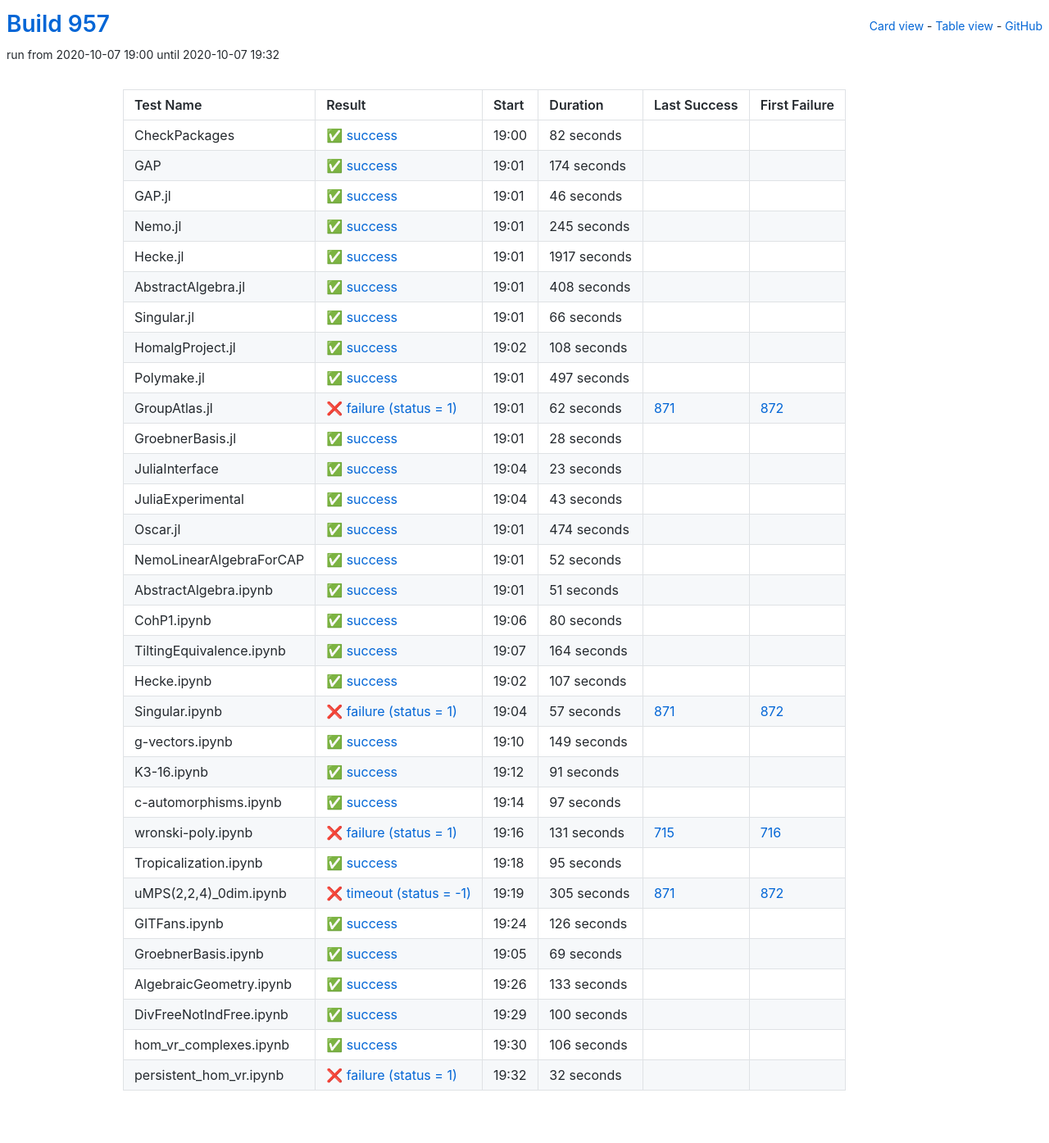
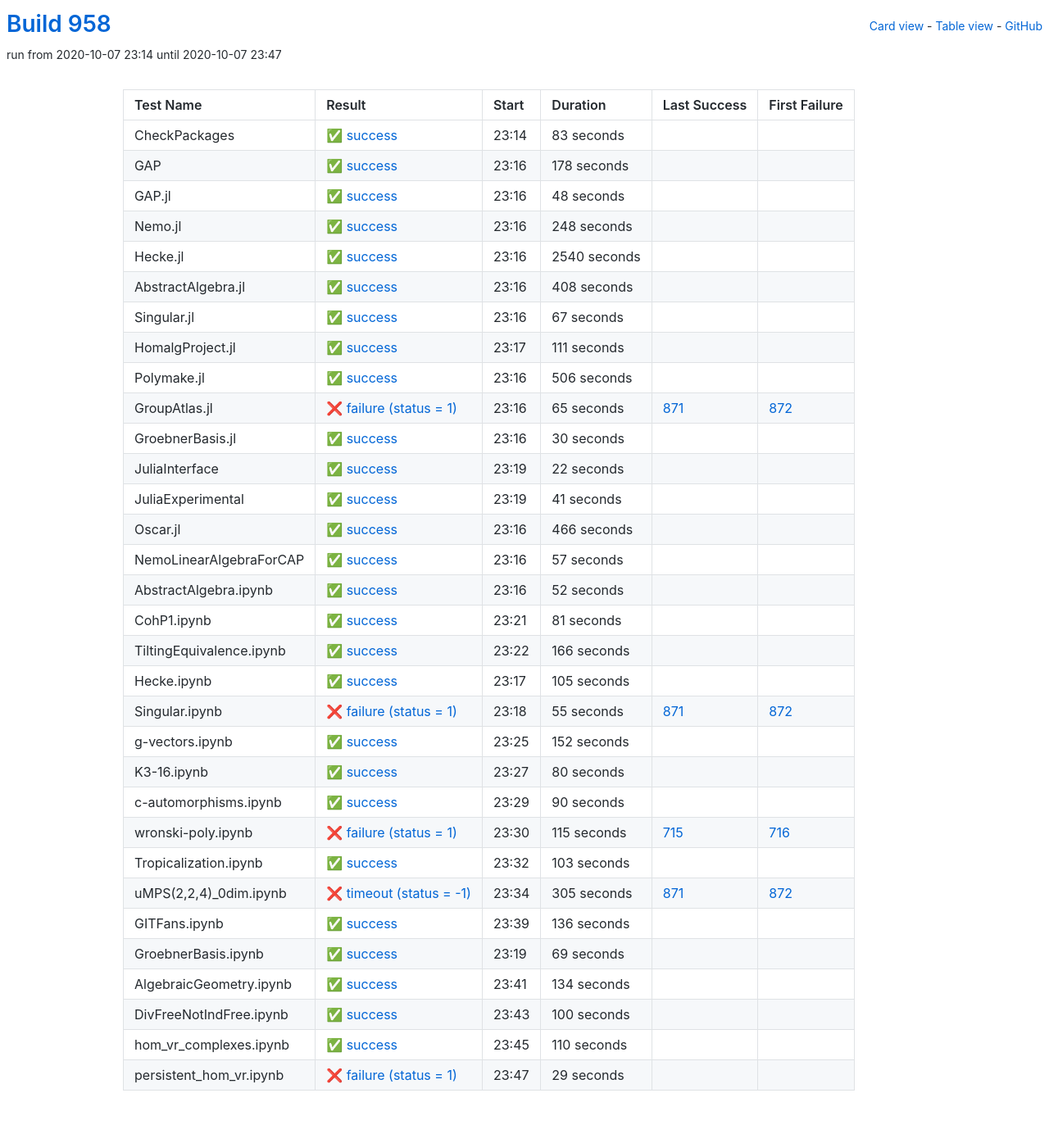
Before and after one commit to oscar-system/oscar-ci-status-stable, a Jekyll site: the page built from table.html, in a window 1280 px wide. Shown: the whole page at 82% size. Built offline with Jekyll 4.4.1, drawn with Linux system fonts in a browser that asks for light colours.

Commit message:
Build #958

```diff
--- a/_data/ci.yml
+++ b/_data/ci.yml
@@ -1,6 +1,6 @@
 ---
-build: 957
-build_url: https://oscarci.mathematik.uni-kl.de/job/oscar-stable/957/
+build: 958
+build_url: https://oscarci.mathematik.uni-kl.de/job/oscar-stable/958/
 job: oscar-stable
 organization: oscar-system
 repo: oscar-ci-status-stable
@@ -8,68 +8,68 @@ repourl: https://github.com/oscar-system/oscar-ci-status-stable
 tests:
 - name: CheckPackages
   id: checkpackages
-  log: https://oscarci.mathematik.uni-kl.de/job/oscar-stable/957/artifact/logs/build-957/CheckPackages.log
-  start: 2020-10-07 19:00
+  log: https://oscarci.mathematik.uni-kl.de/job/oscar-stable/958/artifact/logs/build-958/CheckPackages.log
+  start: 2020-10-07 23:14
   success: true
   exitcode: 0
   status: success
-  duration: 82
+  duration: 83
   last_success: false
   last_success_url:
   first_failure: false
   first_failure_url:
 - name: GAP
   id: gap
-  log: https://oscarci.mathematik.uni-kl.de/job/oscar-stable/957/artifact/logs/build-957/GAP.log
-  start: 2020-10-07 19:01
+  log: https://oscarci.mathematik.uni-kl.de/job/oscar-stable/958/artifact/logs/build-958/GAP.log
+  start: 2020-10-07 23:16
   success: true
   exitcode: 0
   status: success
-  duration: 174
+  duration: 178
   last_success: false
   last_success_url:
   first_failure: false
   first_failure_url:
 - name: GAP.jl
   id: gap-jl
-  log: https://oscarci.mathematik.uni-kl.de/job/oscar-stable/957/artifact/logs/build-957/GAP.jl.log
-  start: 2020-10-07 19:01
+  log: https://oscarci.mathematik.uni-kl.de/job/oscar-stable/958/artifact/logs/build-958/GAP.jl.log
+  start: 2020-10-07 23:16
   success: true
   exitcode: 0
   status: success
-  duration: 46
+  duration: 48
   last_success: false
   last_success_url:
   first_failure: false
   first_failure_url:
 - name: Nemo.jl
   id: nemo-jl
-  log: https://oscarci.mathematik.uni-kl.de/job/oscar-stable/957/artifact/logs/build-957/Nemo.jl.log
-  start: 2020-10-07 19:01
+  log: https://oscarci.mathematik.uni-kl.de/job/oscar-stable/958/artifact/logs/build-958/Nemo.jl.log
+  start: 2020-10-07 23:16
   success: true
   exitcode: 0
   status: success
-  duration: 245
+  duration: 248
   last_success: false
   last_success_url:
   first_failure: false
   first_failure_url:
 - name: Hecke.jl
   id: hecke-jl
-  log: https://oscarci.mathematik.uni-kl.de/job/oscar-stable/957/artifact/logs/build-957/Hecke.jl.log
-  start: 2020-10-07 19:01
+  log: https://oscarci.mathematik.uni-kl.de/job/oscar-stable/958/artifact/logs/build-958/Hecke.jl.log
+  start: 2020-10-07 23:16
   success: true
   exitcode: 0
   status: success
-  duration: 1917
+  duration: 2540
   last_success: false
   last_success_url:
   first_failure: false
   first_failure_url:
 - name: AbstractAlgebra.jl
   id: abstractalgebra-jl
-  log: https://oscarci.mathematik.uni-kl.de/job/oscar-stable/957/artifact/logs/build-957/AbstractAlgebra.jl.log
-  start: 2020-10-07 19:01
+  log: https://oscarci.mathematik.uni-kl.de/job/oscar-stable/958/artifact/logs/build-958/AbstractAlgebra.jl.log
+  start: 2020-10-07 23:16
   success: true
   exitcode: 0
   status: success
@@ -80,104 +80,116 @@ tests:
   first_failure_url:
 - name: Singular.jl
   id: singular-jl
-  log: https://oscarci.mathematik.uni-kl.de/job/oscar-stable/957/artifact/logs/build-957/Singular.jl.log
-  start: 2020-10-07 19:01
+  log: https://oscarci.mathematik.uni-kl.de/job/oscar-stable/958/artifact/logs/build-958/Singular.jl.log
+  start: 2020-10-07 23:16
   success: true
   exitcode: 0
   status: success
-  duration: 66
+  duration: 67
   last_success: false
   last_success_url:
   first_failure: false
   first_failure_url:
 - name: HomalgProject.jl
   id: homalgproject-jl
-  log: https://oscarci.mathematik.uni-kl.de/job/oscar-stable/957/artifact/logs/build-957/HomalgProject.jl.log
-  start: 2020-10-07 19:02
+  log: https://oscarci.mathematik.uni-kl.de/job/oscar-stable/958/artifact/logs/build-958/HomalgProject.jl.log
+  start: 2020-10-07 23:17
   success: true
   exitcode: 0
   status: success
-  duration: 108
+  duration: 111
   last_success: false
   last_success_url:
   first_failure: false
   first_failure_url:
 - name: Polymake.jl
   id: polymake-jl
-  log: https://oscarci.mathematik.uni-kl.de/job/oscar-stable/957/artifact/logs/build-957/Polymake.jl.log
-  start: 2020-10-07 19:01
+  log: https://oscarci.mathematik.uni-kl.de/job/oscar-stable/958/artifact/logs/build-958/Polymake.jl.log
+  start: 2020-10-07 23:16
   success: true
   exitcode: 0
   status: success
-  duration: 497
+  duration: 506
   last_success: false
   last_success_url:
   first_failure: false
   first_failure_url:
 - name: GroupAtlas.jl
   id: groupatlas-jl
-  log: https://oscarci.mathematik.uni-kl.de/job/oscar-stable/957/artifact/logs/build-957/GroupAtlas.jl.log
-  start: 2020-10-07 19:01
+  log: https://oscarci.mathematik.uni-kl.de/job/oscar-stable/958/artifact/logs/build-958/GroupAtlas.jl.log
+  start: 2020-10-07 23:16
   success: false
   exitcode: 1
   status: failure
-  duration: 62
+  duration: 65
   last_success: 871
   last_success_url: https://oscarci.mathematik.uni-kl.de/job/oscar-stable/871/
   first_failure: 872
   first_failure_url: https://oscarci.mathematik.uni-kl.de/job/oscar-stable/872/
 - name: GroebnerBasis.jl
   id: groebnerbasis-jl
-  log: https://oscarci.mathematik.uni-kl.de/job/oscar-stable/957/artifact/logs/build-957/GroebnerBasis.jl.log
-  start: 2020-10-07 19:01
+  log: https://oscarci.mathematik.uni-kl.de/job/oscar-stable/958/artifact/logs/build-958/GroebnerBasis.jl.log
+  start: 2020-10-07 23:16
   success: true
   exitcode: 0
   status: success
-  duration: 28
+  duration: 30
   last_success: false
   last_success_url:
   first_failure: false
   first_failure_url:
 - name: JuliaInterface
   id: juliainterface
-  log: https://oscarci.mathematik.uni-kl.de/job/oscar-stable/957/artifact/logs/build-957/JuliaInterface.log
-  start: 2020-10-07 19:04
+  log: https://oscarci.mathematik.uni-kl.de/job/oscar-stable/958/artifact/logs/build-958/JuliaInterface.log
+  start: 2020-10-07 23:19
   success: true
   exitcode: 0
   status: success
-  duration: 23
+  duration: 22
   last_success: false
   last_success_url:
   first_failure: false
   first_failure_url:
 - name: JuliaExperimental
   id: juliaexperimental
-  log: https://oscarci.mathematik.uni-kl.de/job/oscar-stable/957/artifact/logs/build-957/JuliaExperimental.log
-  start: 2020-10-07 19:04
+  log: https://oscarci.mathematik.uni-kl.de/job/oscar-stable/958/artifact/logs/build-958/JuliaExperimental.log
+  start: 2020-10-07 23:19
   success: true
   exitcode: 0
   status: success
-  duration: 43
+  duration: 41
   last_success: false
   last_success_url:
   first_failure: false
   first_failure_url:
 - name: Oscar.jl
   id: oscar-jl
-  log: https://oscarci.mathematik.uni-kl.de/job/oscar-stable/957/artifact/logs/build-957/Oscar.jl.log
-  start: 2020-10-07 19:01
+  log: https://oscarci.mathematik.uni-kl.de/job/oscar-stable/958/artifact/logs/build-958/Oscar.jl.log
+  start: 2020-10-07 23:16
   success: true
   exitcode: 0
   status: success
-  duration: 474
+  duration: 466
   last_success: false
   last_success_url:
   first_failure: false
   first_failure_url:
 - name: NemoLinearAlgebraForCAP
   id: nemolinearalgebraforcap
-  log: https://oscarci.mathematik.uni-kl.de/job/oscar-stable/957/artifact/logs/build-957/NemoLinearAlgebraForCAP.log
-  start: 2020-10-07 19:01
+  log: https://oscarci.mathematik.uni-kl.de/job/oscar-stable/958/artifact/logs/build-958/NemoLinearAlgebraForCAP.log
+  start: 2020-10-07 23:16
+  success: true
+  exitcode: 0
+  status: success
+  duration: 57
+  last_success: false
+  last_success_url:
+  first_failure: false
+  first_failure_url:
+- name: AbstractAlgebra.ipynb
+  id: abstractalgebra-ipynb
+  log: https://oscarci.mathematik.uni-kl.de/job/oscar-stable/958/artifact/logs/build-958/AbstractAlgebra.ipynb.log
+  start: 2020-10-07 23:16
   success: true
   exitcode: 0
   status: success
@@ -186,22 +198,70 @@ tests:
   last_success_url:
   first_failure: false
   first_failure_url:
-- name: AbstractAlgebra.ipynb
-  id: abstractalgebra-ipynb
-  log: https://oscarci.mathematik.uni-kl.de/job/oscar-stable/957/artifact/logs/build-957/AbstractAlgebra.ipynb.log
-  start: 2020-10-07 19:01
+- name: CohP1.ipynb
+  id: cohp1-ipynb
+  log: https://oscarci.mathematik.uni-kl.de/job/oscar-stable/958/artifact/logs/build-958/CohP1.ipynb.log
+  start: 2020-10-07 23:21
   success: true
   exitcode: 0
   status: success
-  duration: 51
+  duration: 81
   last_success: false
   last_success_url:
   first_failure: false
   first_failure_url:
-- name: CohP1.ipynb
-  id: cohp1-ipynb
-  log: https://oscarci.mathematik.uni-kl.de/job/oscar-stable/957/artifact/logs/build-957/CohP1.ipynb.log
-  start: 2020-10-07 19:06
+- name: TiltingEquivalence.ipynb
+  id: tiltingequivalence-ipynb
+  log: https://oscarci.mathematik.uni-kl.de/job/oscar-stable/958/artifact/logs/build-958/TiltingEquivalence.ipynb.log
+  start: 2020-10-07 23:22
+  success: true
+  exitcode: 0
+  status: success
+  duration: 166
+  last_success: false
+  last_success_url:
+  first_failure: false
+  first_failure_url:
+- name: Hecke.ipynb
+  id: hecke-ipynb
+  log: https://oscarci.mathematik.uni-kl.de/job/oscar-stable/958/artifact/logs/build-958/Hecke.ipynb.log
+  start: 2020-10-07 23:17
+  success: true
+  exitcode: 0
+  status: success
+  duration: 105
+  last_success: false
+  last_success_url:
+  first_failure: false
+  first_failure_url:
+- name: Singular.ipynb
+  id: singular-ipynb
+  log: https://oscarci.mathematik.uni-kl.de/job/oscar-stable/958/artifact/logs/build-958/Singular.ipynb.log
+  start: 2020-10-07 23:18
+  success: false
+  exitcode: 1
+  status: failure
+  duration: 55
+  last_success: 871
+  last_success_url: https://oscarci.mathematik.uni-kl.de/job/oscar-stable/871/
+  first_failure: 872
+  first_failure_url: https://oscarci.mathematik.uni-kl.de/job/oscar-stable/872/
+- name: g-vectors.ipynb
+  id: g-vectors-ipynb
+  log: https://oscarci.mathematik.uni-kl.de/job/oscar-stable/958/artifact/logs/build-958/g-vectors.ipynb.log
+  start: 2020-10-07 23:25
+  success: true
+  exitcode: 0
+  status: success
+  duration: 152
+  last_success: false
+  last_success_url:
+  first_failure: false
+  first_failure_url:
+- name: K3-16.ipynb
+  id: k3-16-ipynb
+  log: https://oscarci.mathematik.uni-kl.de/job/oscar-stable/958/artifact/logs/build-958/K3-16.ipynb.log
+  start: 2020-10-07 23:27
   success: true
   exitcode: 0
   status: success
@@ -210,106 +270,46 @@ tests:
   last_success_url:
   first_failure: false
   first_failure_url:
-- name: TiltingEquivalence.ipynb
-  id: tiltingequivalence-ipynb
-  log: https://oscarci.mathematik.uni-kl.de/job/oscar-stable/957/artifact/logs/build-957/TiltingEquivalence.ipynb.log
-  start: 2020-10-07 19:07
+- name: c-automorphisms.ipynb
+  id: c-automorphisms-ipynb
+  log: https://oscarci.mathematik.uni-kl.de/job/oscar-stable/958/artifact/logs/build-958/c-automorphisms.ipynb.log
+  start: 2020-10-07 23:29
   success: true
   exitcode: 0
   status: success
-  duration: 164
-  last_success: false
-  last_success_url:
-  first_failure: false
-  first_failure_url:
-- name: Hecke.ipynb
-  id: hecke-ipynb
-  log: https://oscarci.mathematik.uni-kl.de/job/oscar-stable/957/artifact/logs/build-957/Hecke.ipynb.log
-  start: 2020-10-07 19:02
-  success: true
-  exitcode: 0
-  status: success
-  duration: 107
-  last_success: false
-  last_success_url:
-  first_failure: false
-  first_failure_url:
-- name: Singular.ipynb
-  id: singular-ipynb
-  log: https://oscarci.mathematik.uni-kl.de/job/oscar-stable/957/artifact/logs/build-957/Singular.ipynb.log
-  start: 2020-10-07 19:04
-  success: false
-  exitcode: 1
-  status: failure
-  duration: 57
-  last_success: 871
-  last_success_url: https://oscarci.mathematik.uni-kl.de/job/oscar-stable/871/
-  first_failure: 872
-  first_failure_url: https://oscarci.mathematik.uni-kl.de/job/oscar-stable/872/
-- name: g-vectors.ipynb
-  id: g-vectors-ipynb
-  log: https://oscarci.mathematik.uni-kl.de/job/oscar-stable/957/artifact/logs/build-957/g-vectors.ipynb.log
-  start: 2020-10-07 19:10
-  success: true
-  exitcode: 0
-  status: success
-  duration: 149
-  last_success: false
-  last_success_url:
-  first_failure: false
-  first_failure_url:
-- name: K3-16.ipynb
-  id: k3-16-ipynb
-  log: https://oscarci.mathematik.uni-kl.de/job/oscar-stable/957/artifact/logs/build-957/K3-16.ipynb.log
-  start: 2020-10-07 19:12
-  success: true
-  exitcode: 0
-  status: success
-  duration: 91
-  last_success: false
-  last_success_url:
-  first_failure: false
-  first_failure_url:
-- name: c-automorphisms.ipynb
-  id: c-automorphisms-ipynb
-  log: https://oscarci.mathematik.uni-kl.de/job/oscar-stable/957/artifact/logs/build-957/c-automorphisms.ipynb.log
-  start: 2020-10-07 19:14
-  success: true
-  exitcode: 0
-  status: success
-  duration: 97
+  duration: 90
   last_success: false
   last_success_url:
   first_failure: false
   first_failure_url:
 - name: wronski-poly.ipynb
   id: wronski-poly-ipynb
-  log: https://oscarci.mathematik.uni-kl.de/job/oscar-stable/957/artifact/logs/build-957/wronski-poly.ipynb.log
-  start: 2020-10-07 19:16
+  log: https://oscarci.mathematik.uni-kl.de/job/oscar-stable/958/artifact/logs/build-958/wronski-poly.ipynb.log
+  start: 2020-10-07 23:30
   success: false
   exitcode: 1
   status: failure
-  duration: 131
+  duration: 115
   last_success: 715
   last_success_url: https://oscarci.mathematik.uni-kl.de/job/oscar-stable/715/
   first_failure: 716
   first_failure_url: https://oscarci.mathematik.uni-kl.de/job/oscar-stable/716/
 - name: Tropicalization.ipynb
   id: tropicalization-ipynb
-  log: https://oscarci.mathematik.uni-kl.de/job/oscar-stable/957/artifact/logs/build-957/Tropicalization.ipynb.log
-  start: 2020-10-07 19:18
+  log: https://oscarci.mathematik.uni-kl.de/job/oscar-stable/958/artifact/logs/build-958/Tropicalization.ipynb.log
+  start: 2020-10-07 23:32
   success: true
   exitcode: 0
   status: success
-  duration: 95
+  duration: 103
   last_success: false
   last_success_url:
   first_failure: false
   first_failure_url:
 - name: uMPS(2,2,4)_0dim.ipynb
   id: umps-2-2-4-0dim-ipynb
-  log: https://oscarci.mathematik.uni-kl.de/job/oscar-stable/957/artifact/logs/build-957/uMPS-2-2-4-_0dim.ipynb.log
-  start: 2020-10-07 19:19
+  log: https://oscarci.mathematik.uni-kl.de/job/oscar-stable/958/artifact/logs/build-958/uMPS-2-2-4-_0dim.ipynb.log
+  start: 2020-10-07 23:34
   success: false
   exitcode: -1
   status: timeout
@@ -320,20 +320,20 @@ tests:
   first_failure_url: https://oscarci.mathematik.uni-kl.de/job/oscar-stable/872/
 - name: GITFans.ipynb
   id: gitfans-ipynb
-  log: https://oscarci.mathematik.uni-kl.de/job/oscar-stable/957/artifact/logs/build-957/GITFans.ipynb.log
-  start: 2020-10-07 19:24
+  log: https://oscarci.mathematik.uni-kl.de/job/oscar-stable/958/artifact/logs/build-958/GITFans.ipynb.log
+  start: 2020-10-07 23:39
   success: true
   exitcode: 0
   status: success
-  duration: 126
+  duration: 136
   last_success: false
   last_success_url:
   first_failure: false
   first_failure_url:
 - name: GroebnerBasis.ipynb
   id: groebnerbasis-ipynb
-  log: https://oscarci.mathematik.uni-kl.de/job/oscar-stable/957/artifact/logs/build-957/GroebnerBasis.ipynb.log
-  start: 2020-10-07 19:05
+  log: https://oscarci.mathematik.uni-kl.de/job/oscar-stable/958/artifact/logs/build-958/GroebnerBasis.ipynb.log
+  start: 2020-10-07 23:19
   success: true
   exitcode: 0
   status: success
@@ -344,20 +344,20 @@ tests:
   first_failure_url:
 - name: AlgebraicGeometry.ipynb
   id: algebraicgeometry-ipynb
-  log: https://oscarci.mathematik.uni-kl.de/job/oscar-stable/957/artifact/logs/build-957/AlgebraicGeometry.ipynb.log
-  start: 2020-10-07 19:26
+  log: https://oscarci.mathematik.uni-kl.de/job/oscar-stable/958/artifact/logs/build-958/AlgebraicGeometry.ipynb.log
+  start: 2020-10-07 23:41
   success: true
   exitcode: 0
   status: success
-  duration: 133
+  duration: 134
   last_success: false
   last_success_url:
   first_failure: false
   first_failure_url:
 - name: DivFreeNotIndFree.ipynb
   id: divfreenotindfree-ipynb
-  log: https://oscarci.mathematik.uni-kl.de/job/oscar-stable/957/artifact/logs/build-957/DivFreeNotIndFree.ipynb.log
-  start: 2020-10-07 19:29
+  log: https://oscarci.mathematik.uni-kl.de/job/oscar-stable/958/artifact/logs/build-958/DivFreeNotIndFree.ipynb.log
+  start: 2020-10-07 23:43
   success: true
   exitcode: 0
   status: success
@@ -368,24 +368,24 @@ tests:
   first_failure_url:
 - name: hom_vr_complexes.ipynb
   id: hom-vr-complexes-ipynb
-  log: https://oscarci.mathematik.uni-kl.de/job/oscar-stable/957/artifact/logs/build-957/hom_vr_complexes.ipynb.log
-  start: 2020-10-07 19:30
+  log: https://oscarci.mathematik.uni-kl.de/job/oscar-stable/958/artifact/logs/build-958/hom_vr_complexes.ipynb.log
+  start: 2020-10-07 23:45
   success: true
   exitcode: 0
   status: success
-  duration: 106
+  duration: 110
   last_success: false
   last_success_url:
   first_failure: false
   first_failure_url:
 - name: persistent_hom_vr.ipynb
   id: persistent-hom-vr-ipynb
-  log: https://oscarci.mathematik.uni-kl.de/job/oscar-stable/957/artifact/logs/build-957/persistent_hom_vr.ipynb.log
-  start: 2020-10-07 19:32
+  log: https://oscarci.mathematik.uni-kl.de/job/oscar-stable/958/artifact/logs/build-958/persistent_hom_vr.ipynb.log
+  start: 2020-10-07 23:47
   success: false
   exitcode: 1
   status: failure
-  duration: 32
+  duration: 29
   last_success: false
   last_success_url:
   first_failure: false
```
Also changed, not shown: README.md.
